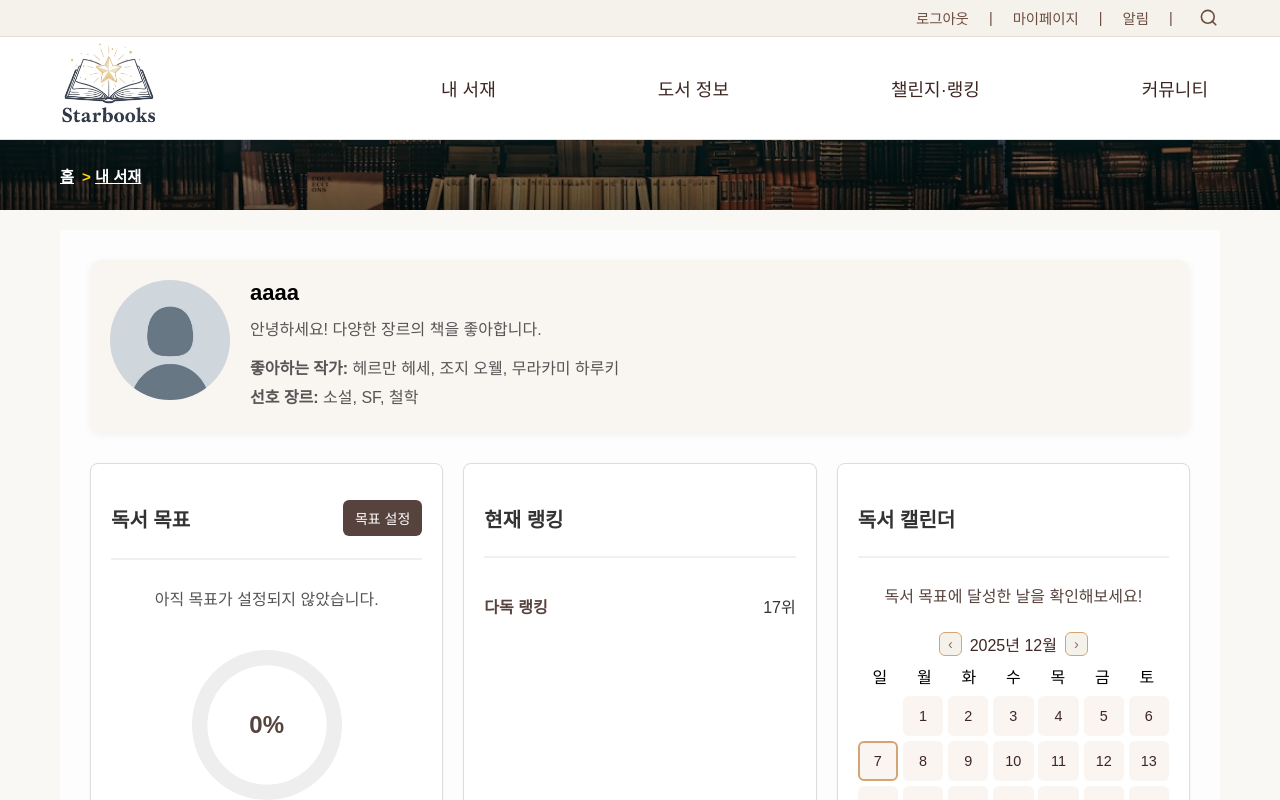
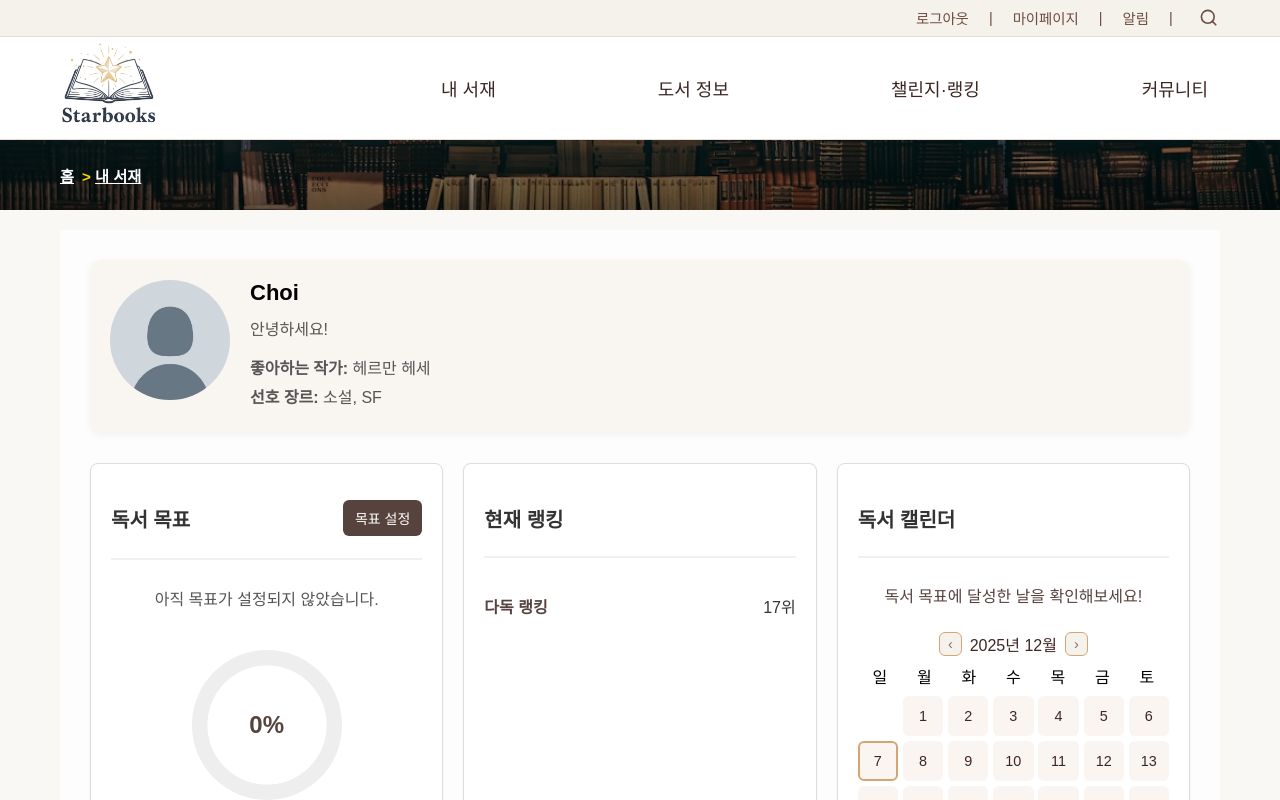
Before and after one commit to The-gallery-00/starbooks, a React (Create React App) app in the folder se_project/: page /library in a window 1280 px wide. Shown: the top 800 px of the page. Built offline with nearby package versions, Linux system fonts and the light colour scheme; no server answers; sample sign-in values are in the browser's storage.

Commit message:
MyPofile 테스트

```diff
--- a/se_project/src/MyPofile.js
+++ b/se_project/src/MyPofile.js
@@ -5,10 +5,11 @@ import profileImage from './profile.jpg'
 const MyProfile = () => {
   const user = {
     profileImage: profileImage,
-    nickname: 'aaaa',
-    bio: '안녕하세요! 다양한 장르의 책을 좋아합니다.',
-    favoriteAuthors: ['헤르만 헤세', '조지 오웰', '무라카미 하루키'],
-    preferredGenres: ['소설', 'SF', '철학']
+    nickname: 'Choi',
+    userId: '12345',
+    bio: '안녕하세요!',
+    favoriteAuthors: ['헤르만 헤세'],
+    preferredGenres: ['소설', 'SF']
   };
 
   return (
@@ -21,6 +22,7 @@ const MyProfile = () => {
       <div className="profile-info">
         <div className="name-id">
           <h2 className="nickname">{user.nickname}</h2>
+          {/* <span className="user-id">@{user.userId}</span> */}
         </div>
         <p className="bio">{user.bio}</p>
 
```
